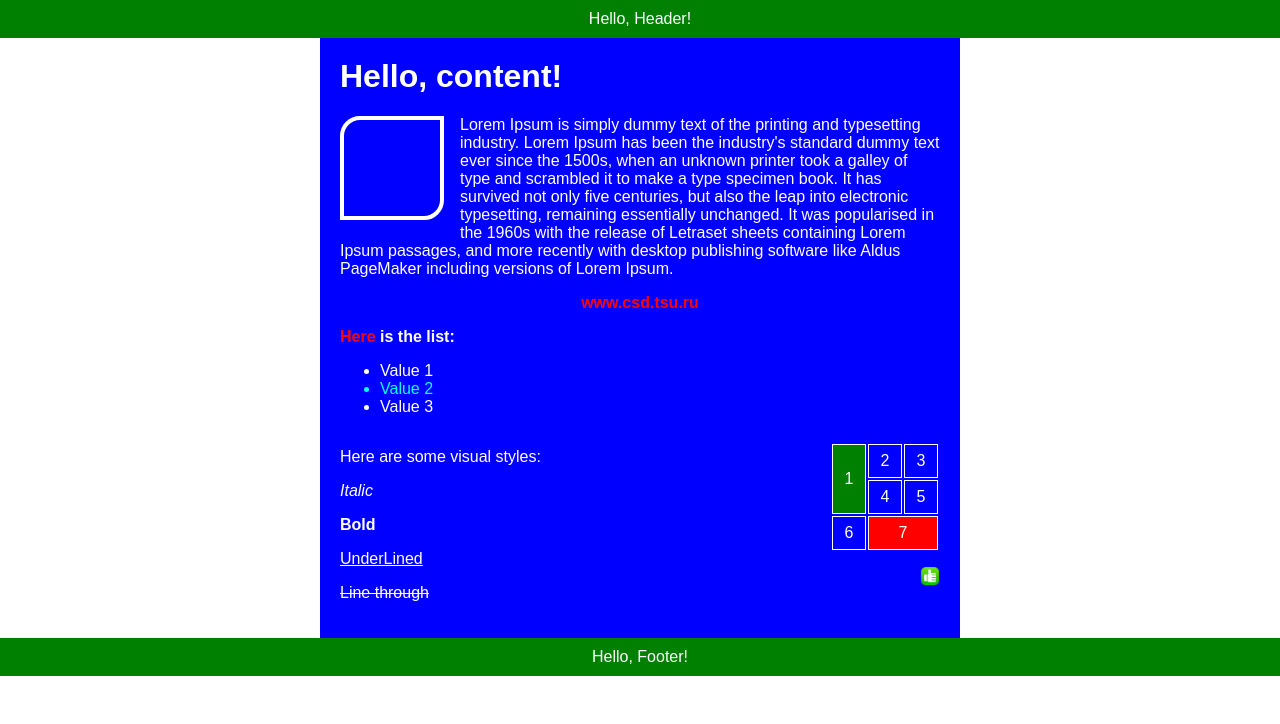
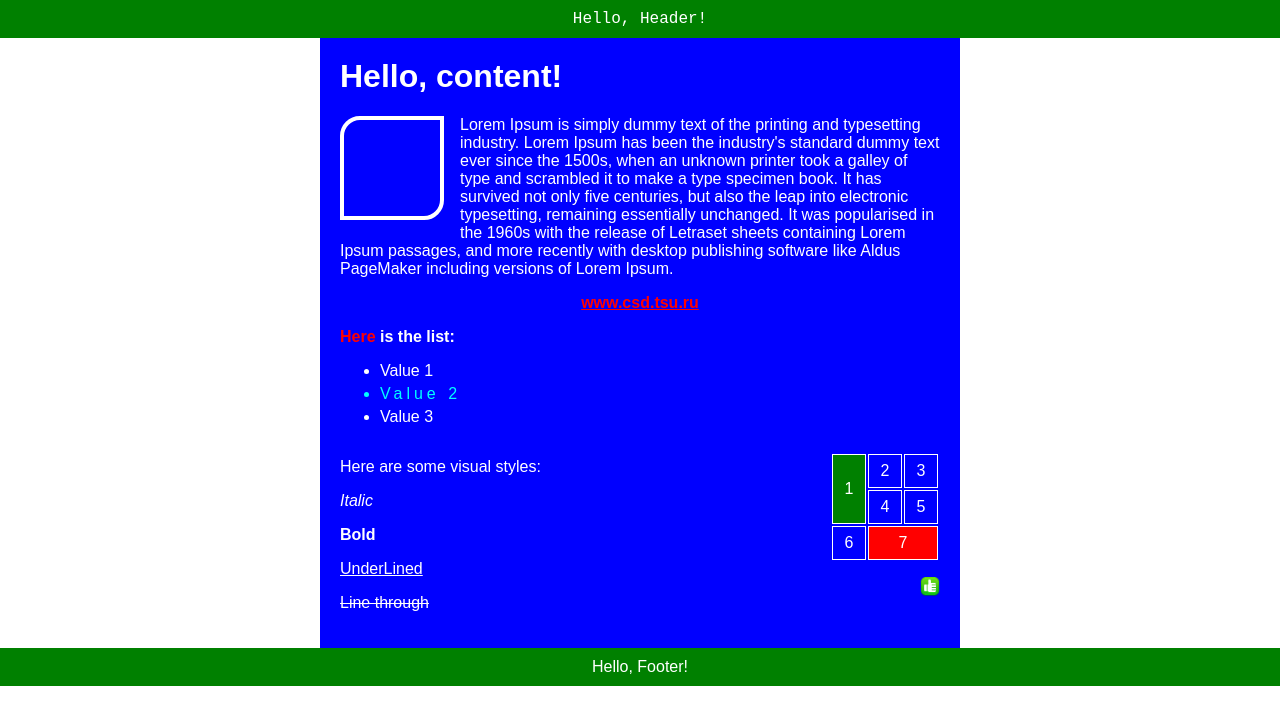
Before and after one commit to sqrtTree/932303.chebakov.nikita.lab1, a plain HTML site: page index.html in a window 1280 px wide. Drawn offline with Linux system fonts and the light colour scheme.

Commit message:
правка 05.09

```diff
--- a/main.css
+++ b/main.css
@@ -8,6 +8,11 @@ header, footer {
     text-align: center;
     padding: 10px;
 }
+
+header {
+    font-family: 'Courier New';
+}
+
 main {
     display: flex;
     justify-content: center;
@@ -45,14 +50,18 @@ main {
 .redref a {
     color: red;
     font-weight: bold;
-    text-decoration: none;
 }
 .highlight {
     color: red;
     font-weight: bold;
 }
+
+ul li {
+    margin-bottom: 5px;
+}
 ul li:nth-child(2) {
     color: cyan;
+    letter-spacing: 4px;
 }
 .styles {
     display: flex;
```
Lines whose indentation alone changed are shown as unchanged.
